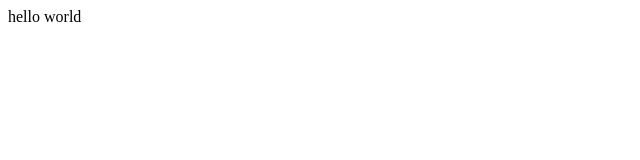
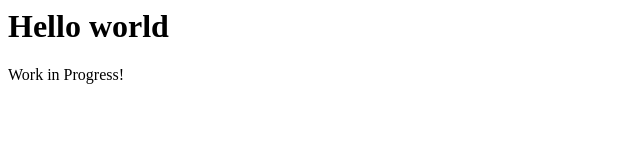
Before and after one commit to zangston/synthetic-cmd, a plain HTML site: page index.html in a window 1280 px wide. Shown: the whole page, without its empty margins (0-640 px from the left). Drawn offline with Linux system fonts and the light colour scheme.

Commit message:
Update index.html

```diff
--- a/index.html
+++ b/index.html
@@ -1 +1,2 @@
-<p>hello world</p>
+<h1>Hello world</h1>
+<p>Work in Progress!</p>
```
